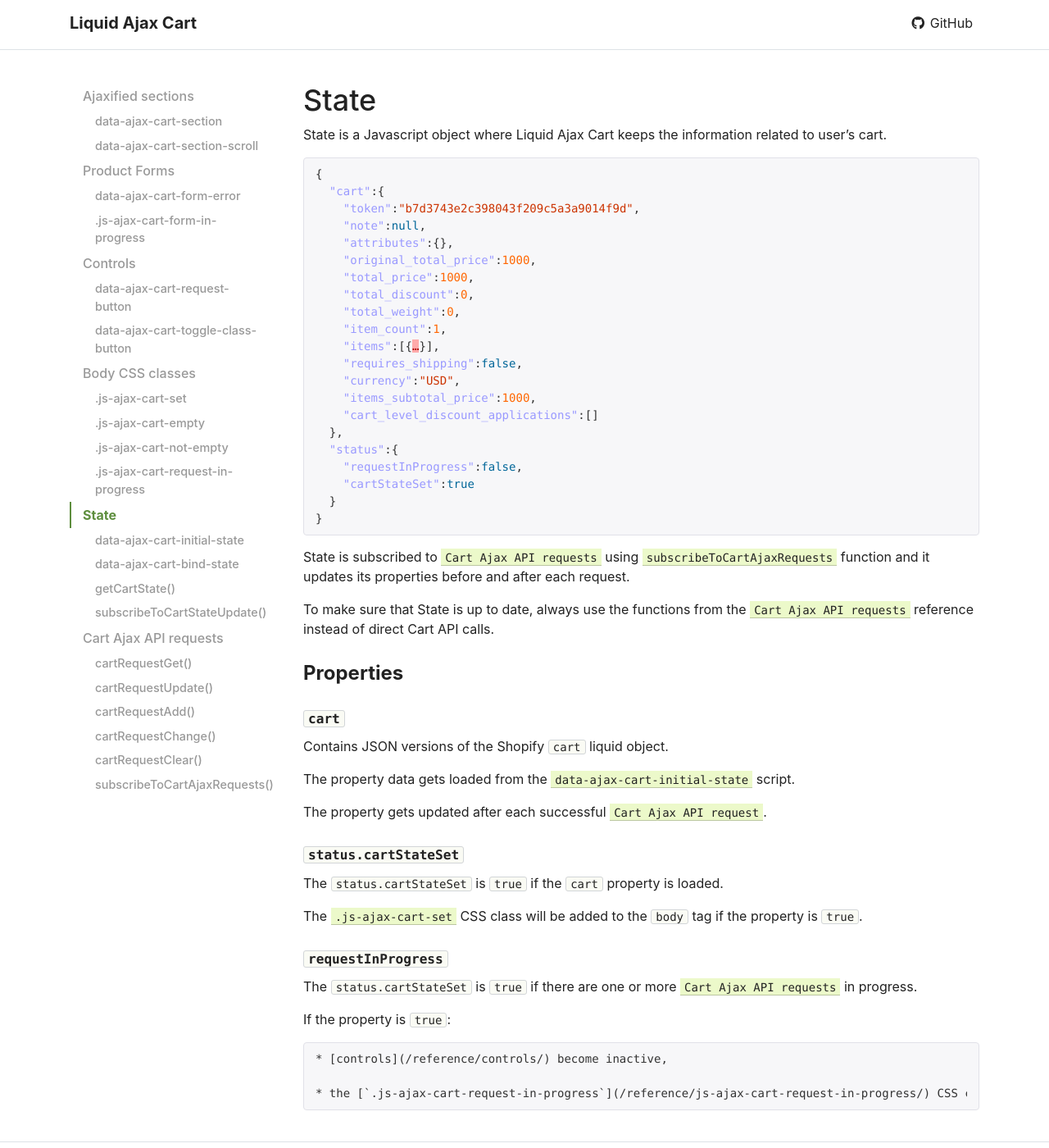
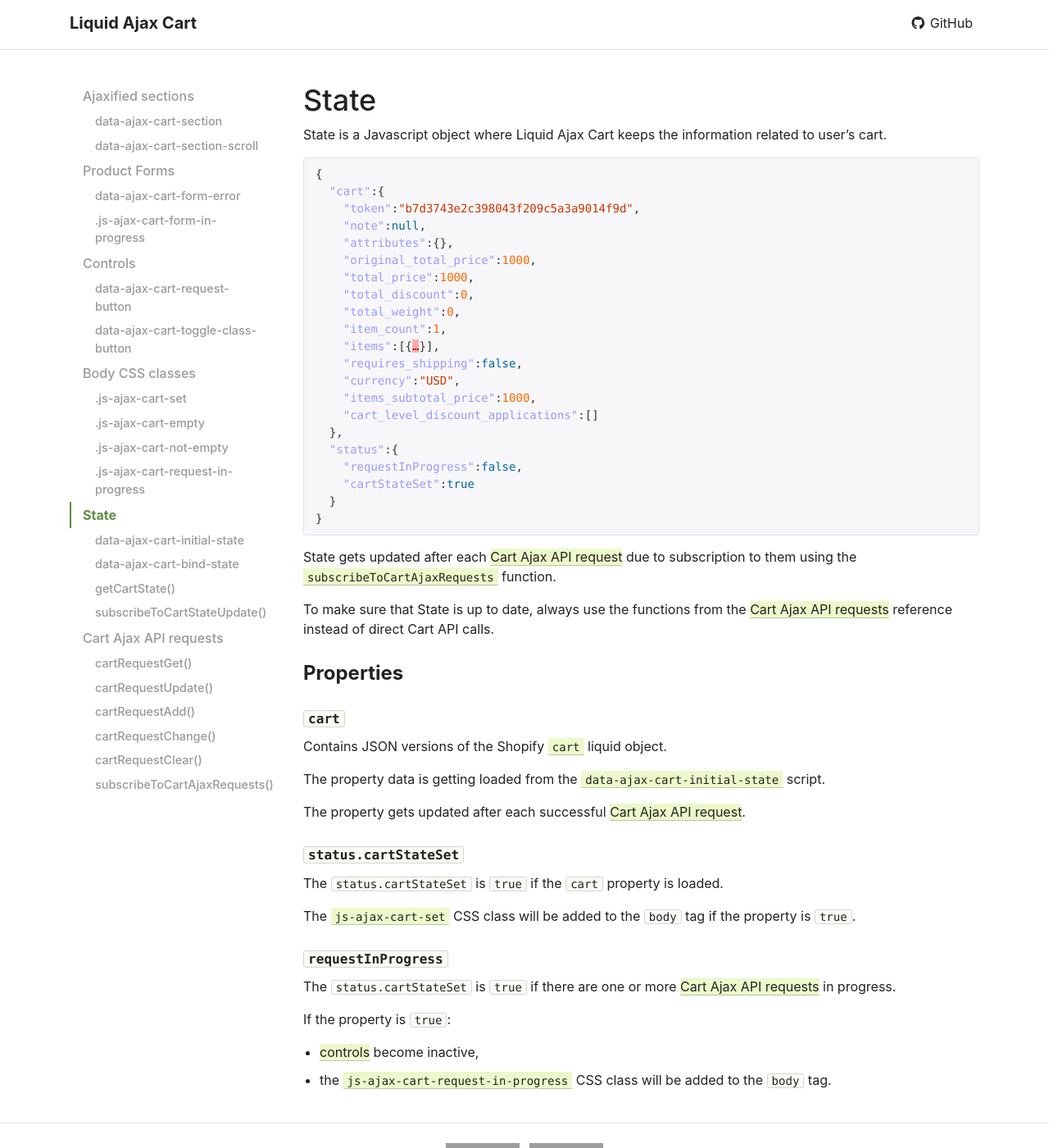
Before and after one commit to EvgeniyMukhamedjanov/liquid-ajax-cart, a Jekyll site: the page built from docs/reference/state.md, in a window 1280 px wide and 1400 px high. Shown: the whole window at 82% size. Built offline with Jekyll 4.4.1, drawn with Linux system fonts in a browser that asks for light colours; nearby versions of some CDN libraries; our own code applies the rules of GitHub Pages for plain Markdown files; a script that is not in the unit is left out; grey boxes are pictures that could not be loaded.

Commit message:
Update state.md

```diff
--- a/docs/reference/state.md
+++ b/docs/reference/state.md
@@ -3,31 +3,29 @@
 
 {% include code/state.html %}
 
-State is subscribed to [`Cart Ajax API requests`](/reference/requests/) using [`subscribeToCartAjaxRequests`](/reference/subscribeToCartAjaxRequests/) function and it updates its properties before and after each request.
+State gets updated after each [Cart Ajax API request](/reference/requests/) due to subscription to them using the [`subscribeToCartAjaxRequests`](/reference/subscribeToCartAjaxRequests/) function.
 
-To make sure that State is up to date, always use the functions from the [`Cart Ajax API requests`](/reference/requests/) reference instead of direct Cart API calls.
+To make sure that State is up to date, always use the functions from the [Cart Ajax API requests](/reference/requests/) reference instead of direct Cart API calls.
 
 ### Properties
 
 ##### `cart`
-Contains JSON versions of the Shopify `cart` liquid object.
+Contains JSON versions of the Shopify [`cart`](https://shopify.dev/api/liquid/objects/cart) liquid object.
 
-The property data gets loaded from the [`data-ajax-cart-initial-state`](/reference/data-ajax-cart-initial-state/) script.
+The property data is getting loaded from the [`data-ajax-cart-initial-state`](/reference/data-ajax-cart-initial-state/) script.
 
-The property gets updated after each successful [`Cart Ajax API request`](/reference/requests).
+The property gets updated after each successful [Cart Ajax API request](/reference/requests).
 
 ##### `status.cartStateSet`
 
 The `status.cartStateSet` is `true` if the `cart` property is loaded.
 
-The [`.js-ajax-cart-set`](/reference/js-ajax-cart-set/) CSS class will be added to the `body` tag if the property is `true`.
+The [`js-ajax-cart-set`](/reference/js-ajax-cart-set/) CSS class will be added to the `body` tag if the property is `true`.
 
 ##### `requestInProgress`
 
-The `status.cartStateSet` is `true` if there are one or more [`Cart Ajax API requests`](/reference/requests/) in progress.
+The `status.cartStateSet` is `true` if there are one or more [Cart Ajax API requests](/reference/requests/) in progress.
 
 If the property is `true`:
-
-	* [controls](/reference/controls/) become inactive,
-
-	* the [`.js-ajax-cart-request-in-progress`](/reference/js-ajax-cart-request-in-progress/) CSS class will be added to the `body` tag.
+  * [controls](/reference/controls/) become inactive,
+  * the [`js-ajax-cart-request-in-progress`](/reference/js-ajax-cart-request-in-progress/) CSS class will be added to the `body` tag.
```
